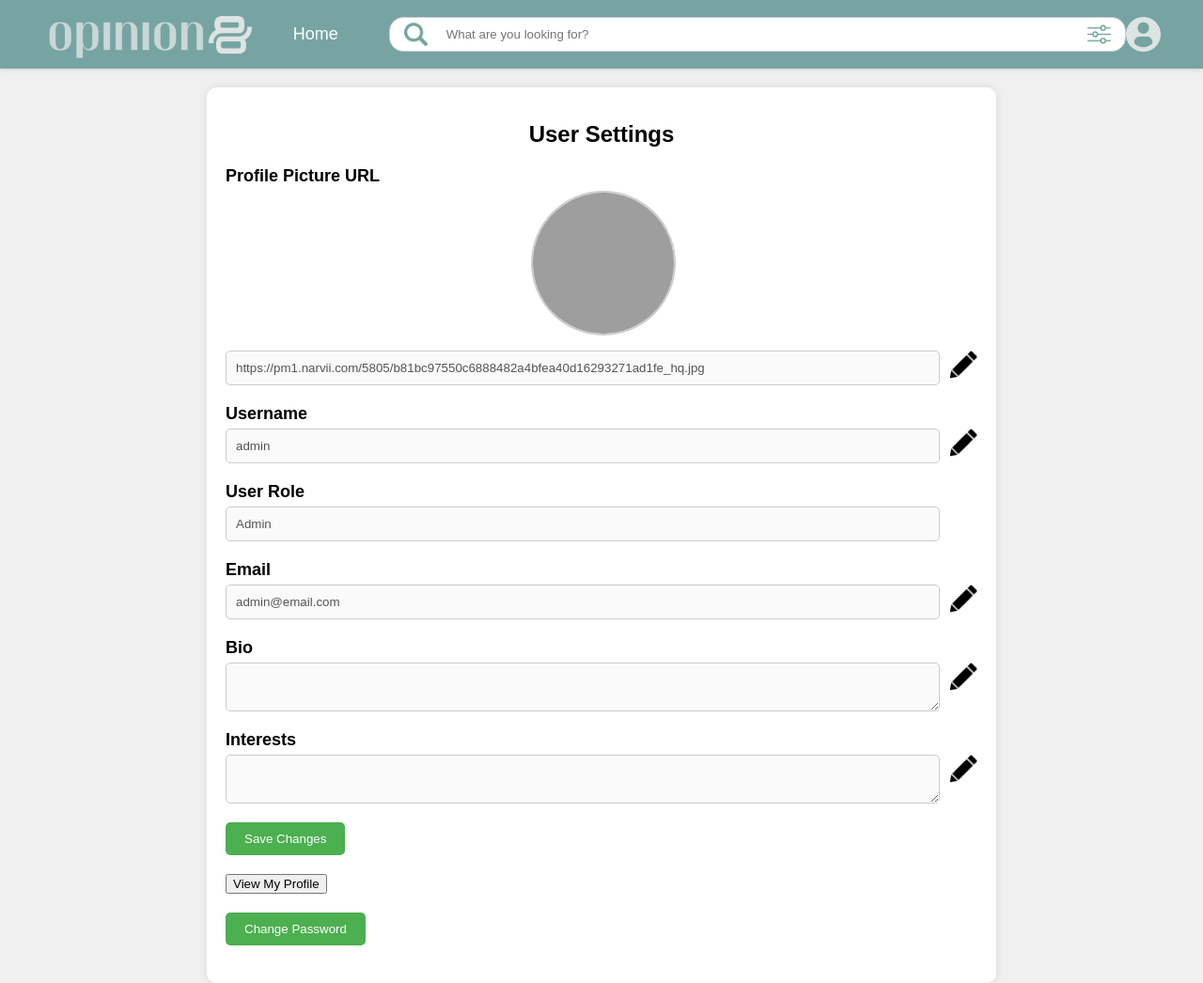
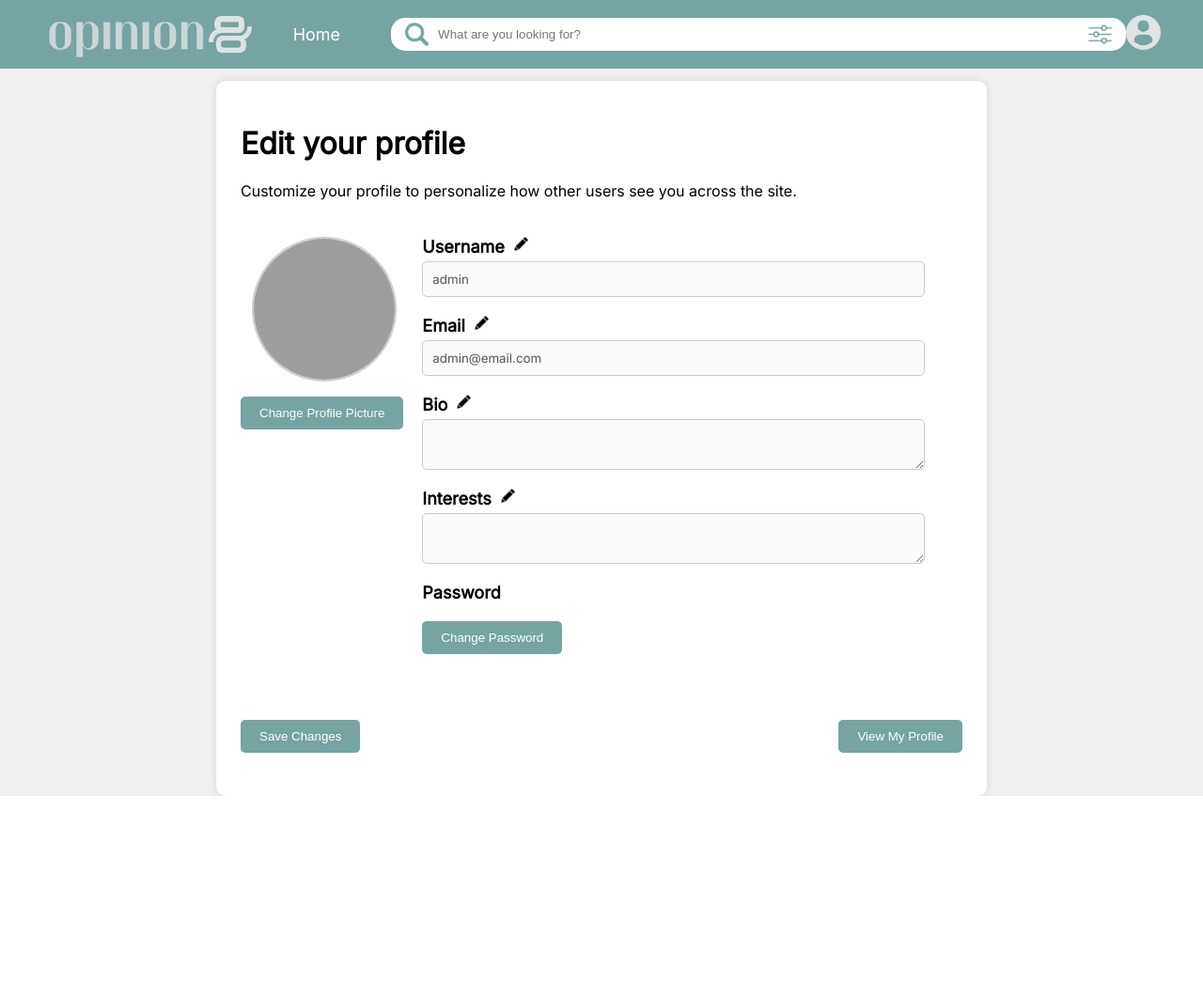
Before and after one commit to nicole-buere/opinion8, a PHP site: page /user_settings.php in a window 1280 px wide. Shown: the whole page at 94% size. After the commit the page ends 847 px from the top, so only its background shows below. Run offline with PHP 8.4, Linux system fonts and the light colour scheme; a user stored in the database is signed in; data comes from the database, SQL or seed files in the repository; grey boxes are pictures that could not be loaded.

Commit message:
user setiings layout changed,

```diff
--- a/actions/user_settings_action.php
+++ b/actions/user_settings_action.php
@@ -1,6 +1,11 @@
 <?php
 session_start();
 include '../includes/db.php';
+
+if (!isset($_SESSION['user_id'])) {
+    echo json_encode(['status' => 'error', 'message' => 'User not logged in.']);
+    exit();
+}
 
 $userId = $_SESSION['user_id'];
 
--- a/css/header.css
+++ b/css/header.css
@@ -1,9 +1,10 @@
 /* css for header of site */
-@import url('https://fonts.googleapis.com/css?family=Inter');
+@import url('https://fonts.googleapis.com/css?family=Inter'); /* please always copy this line for uniform font style  */
 
 body {
     margin: 0;
     padding: 0;
+    font-family: 'Inter'; /* please always copy this line for uniform font style  */
 }
 
 .header {
--- a/css/user_settings.css
+++ b/css/user_settings.css
@@ -1,32 +1,54 @@
-/* user_settings.css */
+@import url(https://fonts.googleapis.com/css?family=Inter);
 
 body {
-    font-family: Arial, sans-serif;
+    font-family: 'Inter', sans-serif;
     background-color: #f0f0f0;
     margin: 0;
     padding: 20px;
 }
 
 .settings-container {
-    max-width: 800px;
-    margin: 0 auto;
-    padding: 20px;
+    display: flex;
+    flex-direction: column;
+    max-width: 60%;
+    margin: auto;
+    margin-top: 1%;
+    padding: 2%;
     background-color: #ffffff;
     border-radius: 10px;
     box-shadow: 0 0 10px rgba(0, 0, 0, 0.1);
 }
 
-h1 {
-    text-align: center;
-    font-size: 24px;
-    margin-bottom: 20px;
+.info {
+    display: flex;
+    flex-direction: row;
+    margin-top: 3%;
 }
 
-.message {
-    text-align: center;
-    color: green;
-    font-weight: bold;
-    margin-bottom: 20px;
+.pfp-edit {
+    display: flex;
+    flex-direction: column;
+    align-items: center;
+}
+
+.acc-info {
+    display: flex;
+    flex-direction: column;
+    margin-left: 20px;
+    flex-grow: 1;
+}
+
+.label-and-edit{
+    display: flex;
+    flex-direction: row;
+
+}
+
+.button-container{
+    display: flex;
+    flex-direction: row;
+    justify-content: space-between;
+    margin-top: 10px;
 }
 
 .form-group {
@@ -48,11 +70,14 @@ h1 {
     border-radius: 5px;
     box-sizing: border-box;
     float: left;
+    font-family: 'Inter', sans-serif;
 }
 
 .form-group .edit-icon {
+    margin-left: 10px;
     float: right;
-    width: 30px;
+    width: 15px;
+    height: 15px;
     cursor: pointer;
 }
 
@@ -79,28 +104,10 @@ h1 {
     margin: 0 auto;
 }
 
-.change-picture-overlay {
-    position: absolute;
-    top: 0;
-    left: 0;
-    width: 100%;
-    height: 100%;
-    border-radius: 50%;
-    display: flex;
-    justify-content: center;
-    align-items: center;
-    background-color: rgba(0, 0, 0, 0.6);
-    opacity: 0;
-    transition: opacity 0.3s;
-}
-
-.profile-picture-wrapper:hover .change-picture-overlay {
-    opacity: 1;
-}
 
 .change-picture-button {
-    background-color: #ffffff;
-    color: #000000;
+    background-color: #76A4A3;
+    color: white;
     padding: 10px 20px;
     border: none;
     border-radius: 5px;
@@ -108,22 +115,22 @@ h1 {
 }
 
 .change-picture-button:hover {
-    background-color: #e0e0e0;
+    background-color: #5f8483;
 }
 
-.save-changes-button, .change-password-button {
+.save-changes-button,.view-profile-button, .change-password-button {
     display: block;
     margin: 20px 0;
     padding: 10px 20px;
-    background-color: #4CAF50;
+    background-color:#76A4A3;
     color: #ffffff;
     border: none;
     border-radius: 5px;
     cursor: pointer;
 }
 
-.save-changes-button:hover, .change-password-button:hover {
-    background-color: #45a049;
+.save-changes-button:hover,.view-profile-button:hover, .change-password-button:hover {
+    background-color: #5f8483;
 }
 
 .modal {
@@ -184,13 +191,13 @@ h1 {
 
 .modal-buttons {
     display: flex;
-    justify-content: flex-end;
+    justify-content: flex-start;
     gap: 10px;
 }
 
 .modal-content form button {
     padding: 10px 20px;
-    background-color: #4CAF50;
+    background-color: #76A4A3;
     color: #ffffff;
     border: none;
     border-radius: 5px;
@@ -199,109 +206,13 @@ h1 {
 }
 
 .modal-content form button:hover {
-    background-color: #45a049;
+    background-color: #5f8483;
 }
 
 .modal-content form .cancel-button {
-    background-color: #f44336;
+    background-color: #a93800;
 }
 
 .modal-content form .cancel-button:hover {
-    background-color: #e53935;
+    background-color: #8b1c00;
 }
-
-/* Additional styles for the header */
-.header {
-    display: flex;
-    align-items: center;
-    justify-content: space-between;
-    background-color: #ffffff;
-    padding: 10px 20px;
-    box-shadow: 0 2px 4px rgba(0, 0, 0, 0.1);
-    margin-bottom: 20px;
-}
-
-.header .alt-logo {
-    height: 50px;
-}
-
-.header .button {
-    background-color: #4CAF50;
-    color: white;
-    padding: 10px 20px;
-    text-decoration: none;
-    border-radius: 5px;
-    transition: background-color 0.3s;
-}
-
-.header .button:hover {
-    background-color: #45a049;
-}
-
-.search-container {
-    display: flex;
-    align-items: center;
-    position: relative;
-}
-
-.search-bar-wrapper {
-    display: flex;
-    align-items: center;
-    border: 1px solid #ccc;
-    border-radius: 5px;
-    overflow: hidden;
-}
-
-.search-icon {
-    height: 20px;
-    margin: 0 10px;
-}
-
-.search-bar {
-    border: none;
-    padding: 10px;
-    outline: none;
-    width: 200px;
-}
-
-.filter-icon {
-    height: 20px;
-    margin-right: 10px;
-}
-
-.dropdown {
-    position: relative;
-}
-
-.dropdown-toggle {
-    display: flex;
-    align-items: center;
-}
-
-.user-icon {
-    height: 30px;
-    cursor: pointer;
-}
-
-.dropdown-menu {
-    position: absolute;
-    top: 100%;
-    right: 0;
-    background-color: #ffffff;
-    border: 1px solid #ccc;
-    border-radius: 5px;
-    box-shadow: 0 2px 4px rgba(0, 0, 0, 0.1);
-    display: none;
-}
-
-.dropdown-menu a {
-    display: block;
-    padding: 10px 20px;
-    text-decoration: none;
-    color: #000000;
-    transition: background-color 0.3s;
-}
-
-.dropdown-menu a:hover {
-    background-color: #f0f0f0;
-}
--- a/views/user_settings.php
+++ b/views/user_settings.php
@@ -2,12 +2,18 @@
 session_start();
 include '../includes/db.php';
 
+if (!isset($_SESSION['user_id'])) {
+    die('User not logged in.');
+}
+
 $userId = $_SESSION['user_id'];
 $query = "SELECT username, role, email, bio, interests, profile_picture FROM userdb WHERE userID = ?";
 $stmt = $conn->prepare($query);
+
 if ($stmt === false) {
     die('Prepare failed: ' . htmlspecialchars($conn->error));
 }
+
 $stmt->bind_param('i', $userId);
 $stmt->execute();
 $stmt->bind_result($username, $role, $email, $bio, $interests, $profilePicture);
@@ -58,53 +64,68 @@ $homeUrl = ($role === 'admin') ? '../views/admin_homepage.php' : '../views/homep
     </div>
 
     <div class="settings-container">
-        <h1>User Settings</h1>
-        <div id="message" class="message" style="display:none;"></div>
+        <div class="heading">
+            <h1>Edit your profile</h1>
+            <p>Customize your profile to personalize how other users see you across the site.</p>
+        </div>
+
         <form id="user-settings-form" method="POST" action="../actions/user_settings_action.php">
-            <input type="hidden" name="action" value="save_changes">
-            <div class="form-group">
-                <label for="profile-picture-url">Profile Picture URL</label>
+            <div class="info">
+                <div class="pfp-edit">
                     <div class="profile-picture-wrapper">
                         <img src="<?php echo htmlspecialchars($profilePicture) ?: '../assets/user.png'; ?>" alt="Profile Picture" id="profile-picture-preview" class="profile-picture">
-                    <div class="change-picture-overlay">
-                        <span class="change-picture-button">Change Picture</span>
+                    </div>
+                    <button type="button" class="change-picture-button" onclick="openChangePictureModal()">Change Profile Picture</button>
+                </div>
+
+                <div class="acc-info">
+                    <!-- username -->
+                    <div class="form-group">
+                        <div class="label-and-edit">
+                            <label for="username">Username</label>
+                            <img src="../assets/pen.png" alt="Edit" class="edit-icon" onclick="enableEditing('username')">
+                        </div>
+                        <input type="text" id="username" name="username" value="<?php echo htmlspecialchars($username); ?>" disabled>
+                    </div>
+                    <!-- email -->
+                    <div class="form-group">
+                        <div class="label-and-edit">
+                            <label for="email">Email</label>
+                            <img src="../assets/pen.png" alt="Edit" class="edit-icon" onclick="enableEditing('email')">
+                        </div>
+                        <input type="email" id="email" name="email" value="<?php echo htmlspecialchars($email); ?>" disabled>
+                    </div>
+                    <!-- bio -->
+                    <div class="form-group">
+                        <div class="label-and-edit">
+                            <label for="bio">Bio</label>
+                            <img src="../assets/pen.png" alt="Edit" class="edit-icon" onclick="enableEditing('bio')">
+                        </div>
+                        <textarea id="bio" name="bio" disabled><?php echo htmlspecialchars($bio); ?></textarea>
+                    </div>
+                    <!-- interests -->
+                    <div class="form-group">
+                        <div class="label-and-edit">
+                            <label for="interests">Interests</label>
+                            <img src="../assets/pen.png" alt="Edit" class="edit-icon" onclick="enableEditing('interests')">
+                        </div>
+                        <textarea id="interests" name="interests" disabled><?php echo htmlspecialchars($interests); ?></textarea>
+                    </div>
+                    <!-- change password -->
+                    <div class="form-group">
+                        <label for="password">Password</label>
+                        <button type="button" class="change-password-button" onclick="openChangePassword()">Change Password</button>
                     </div>
                 </div>
-                <input type="url" id="profile-picture-url" name="profile_picture_url" placeholder="Enter the image URL" value="<?php echo htmlspecialchars($profilePicture); ?>" disabled>
-                <img src="../assets/pen.png" alt="Edit" class="edit-icon" onclick="enableEditing('profile-picture-url')">
-            </div>
-            <div class="form-group">
-                <label for="username">Username</label>
-                <input type="text" id="username" name="username" value="<?php echo htmlspecialchars($username); ?>" disabled>
-                <img src="../assets/pen.png" alt="Edit" class="edit-icon" onclick="enableEditing('username')">
-            </div>
-            <div class="form-group">
-                <label for="role">User Role</label>
-                <input type="text" id="role" name="role" value="<?php echo htmlspecialchars($role); ?>" disabled>
-            </div>
-            <div class="form-group">
-                <label for="email">Email</label>
-                <input type="email" id="email" name="email" value="<?php echo htmlspecialchars($email); ?>" disabled>
-                <img src="../assets/pen.png" alt="Edit" class="edit-icon" onclick="enableEditing('email')">
-            </div>
-            <div class="form-group">
-                <label for="bio">Bio</label>
-                <textarea id="bio" name="bio" disabled><?php echo htmlspecialchars($bio); ?></textarea>
-                <img src="../assets/pen.png" alt="Edit" class="edit-icon" onclick="enableEditing('bio')">
-            </div>
-            <div class="form-group">
-                <label for="interests">Interests</label>
-                <textarea id="interests" name="interests" disabled><?php echo htmlspecialchars($interests); ?></textarea>
-                <img src="../assets/pen.png" alt="Edit" class="edit-icon" onclick="enableEditing('interests')">
-            </div>
-            <button type="submit" class="save-changes-button">Save Changes</button>
-        </form>
-        <form action="profile.php">
-            <button type="submit" class="view-profile-button">View My Profile</button>
-        </form>
-        <button type="button" class="change-password-button" onclick="openChangePassword()">Change Password</button>
             </div>
 
+            <div class="button-container">
+                <button type="submit" class="save-changes-button">Save Changes</button>
+                <button type="button" class="view-profile-button" onclick="window.location.href='profile.php'">View My Profile</button>
+            </div>
+        </form>
+
+        <!-- Change Password Modal -->
         <div id="change-password-modal" class="modal">
             <div class="modal-content">
                 <span class="close" onclick="closeChangePassword()">&times;</span>
@@ -122,12 +143,26 @@ $homeUrl = ($role === 'admin') ? '../views/admin_homepage.php' : '../views/homep
             </div>
         </div>
 
+        <!-- Change Profile Picture Modal -->
+        <div id="change-picture-modal" class="modal">
+            <div class="modal-content">
+                <span class="close" onclick="closeChangePictureModal()">&times;</span>
+                <h2>Change Profile Picture</h2>
+                <form id="change-picture-form">
+                    <div class="form-group">
+                        <label for="profile-picture-url">Profile Picture URL</label>
+                        <input type="url" id="profile-picture-url" name="profile_picture_url" placeholder="Enter the image URL" value="<?php echo htmlspecialchars($profilePicture); ?>">
+                    </div>
+                    <div class="modal-buttons">
+                        <button type="button" class="cancel-button" onclick="closeChangePictureModal()">Cancel</button>
+                        <button type="button" onclick="updateProfilePicture()">Change Picture</button>
+                    </div>
+                </form>
+            </div>
+        </div>
+    </div>
+
     <script>
-        document.getElementById('profile-picture-url').addEventListener('input', function(event) {
-            const url = event.target.value;
-            document.getElementById('profile-picture-preview').src = url;
-        });
-
         function enableEditing(id) {
             document.getElementById(id).removeAttribute('disabled');
             document.getElementById(id).focus();
@@ -139,6 +174,20 @@ $homeUrl = ($role === 'admin') ? '../views/admin_homepage.php' : '../views/homep
 
         function closeChangePassword() {
             document.getElementById('change-password-modal').style.display = 'none';
+        }
+
+        function openChangePictureModal() {
+            document.getElementById('change-picture-modal').style.display = 'flex';
+        }
+
+        function closeChangePictureModal() {
+            document.getElementById('change-picture-modal').style.display = 'none';
+        }
+
+        function updateProfilePicture() {
+            const url = document.getElementById('profile-picture-url').value;
+            document.getElementById('profile-picture-preview').src = url;
+            closeChangePictureModal();
         }
 
         document.getElementById('user-settings-form').addEventListener('submit', function(event) {
@@ -187,7 +236,6 @@ $homeUrl = ($role === 'admin') ? '../views/admin_homepage.php' : '../views/homep
                 event.preventDefault();
                 const isVisible = dropdownMenu.style.display === 'block';
                 dropdownMenu.style.display = isVisible ? 'none' : 'block';
-                console.log('Dropdown menu visibility:', dropdownMenu.style.display);
             });
 
             document.addEventListener('click', function(event) {
```
Also changed, not shown: views/view_discussion.php (+23 -2 lines), README.md. Lines whose indentation alone changed are shown as unchanged.
